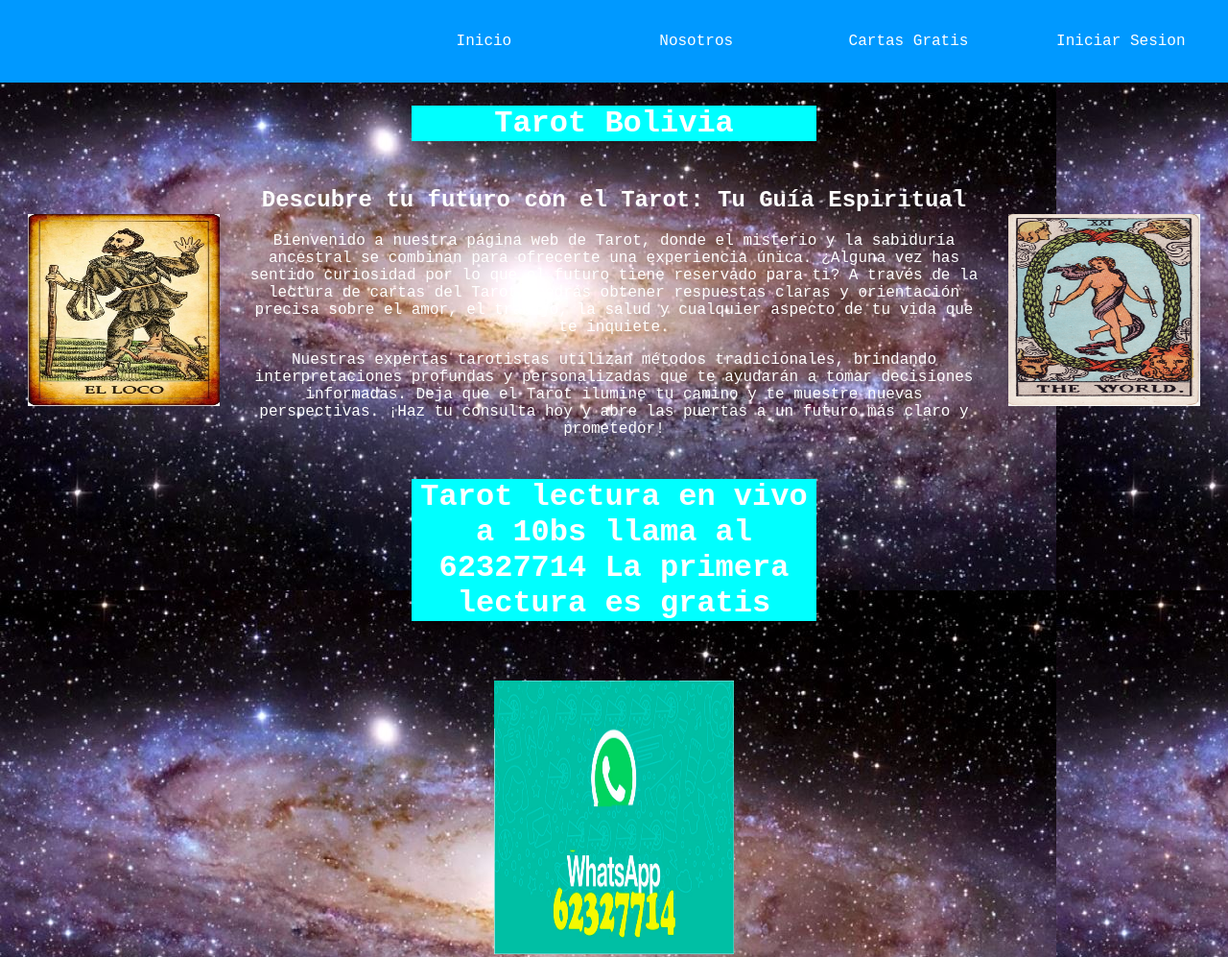
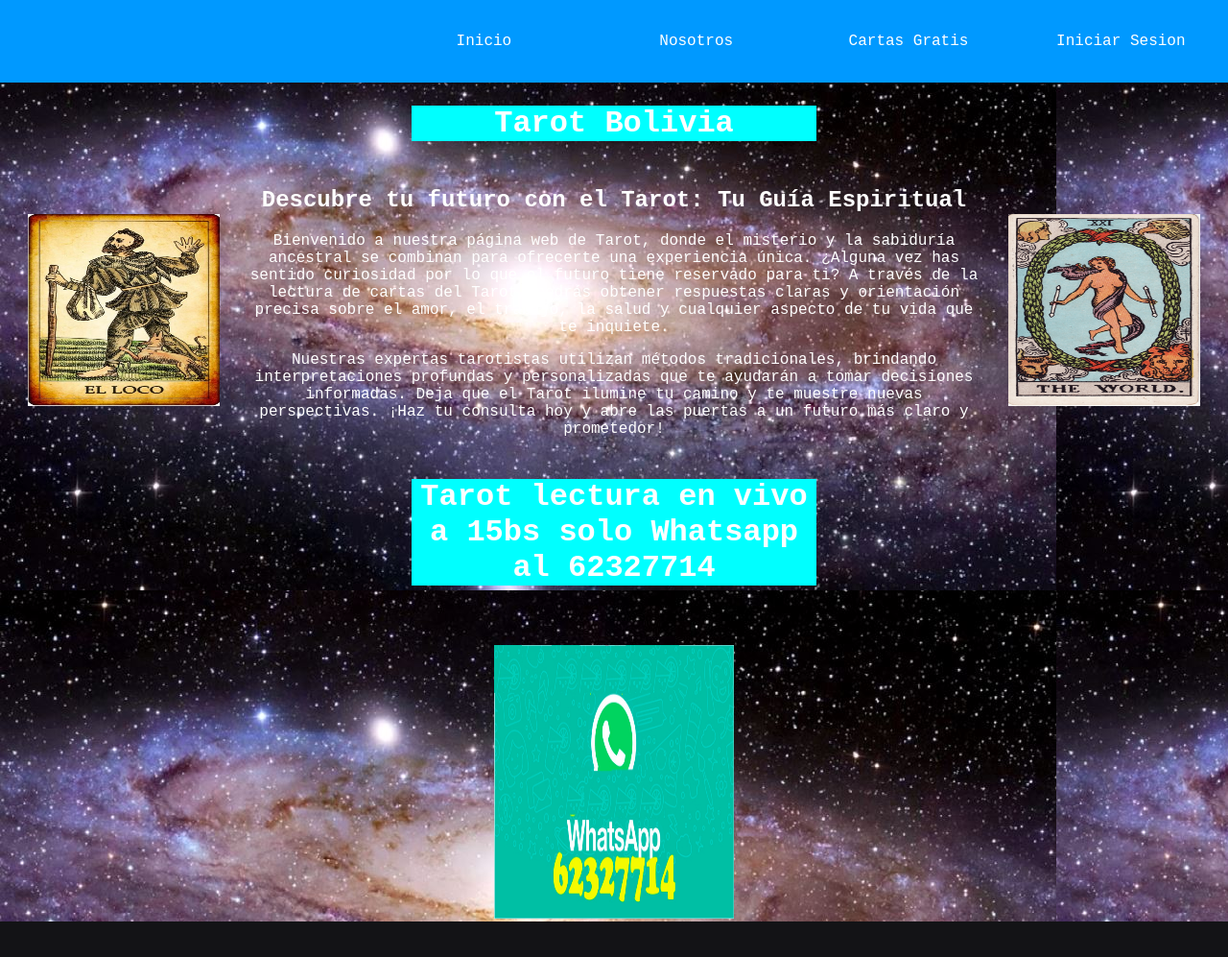
Before and after one commit to fezgugel/tarotbolivia, a plain HTML site: page index.html in a window 1280 px wide. Shown: the whole page at 96% size. After the commit the page ends 960 px from the top, so only its background shows below. Drawn offline with nearby package versions, Linux system fonts and the light colour scheme.

Commit message:
cuarto commit

```diff
--- a/index.html
+++ b/index.html
@@ -3,7 +3,7 @@
 
 <head>
 <meta http-equiv="Content-Type" content="text/html; charset=utf-8" />
-<title>Tarot Bolivia Gratis</title>
+<title>Tarot Bolivia Consulta economica</title>
 <link href="https://unpkg.com/aos@2.3.1/dist/aos.css" rel="stylesheet">
 <link rel="stylesheet" href="style.css" />
 
@@ -55,7 +55,7 @@
 <table width="100%">
   <tr>
 <td width="20%" align="center"></td>
-<td width="20%" align="center"><h1>Tarot lectura en vivo a 10bs llama al 62327714 La primera lectura es gratis</h1></td>
+<td width="20%" align="center"><h1>Tarot lectura en vivo a 15bs solo Whatsapp al 62327714</h1></td>
 <td width="20%" align="center"></td>
 </tr>
 </table>
```
